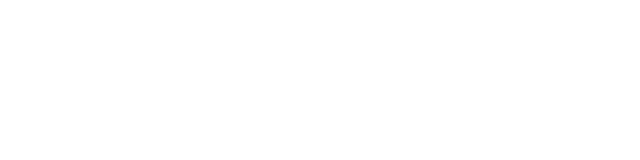
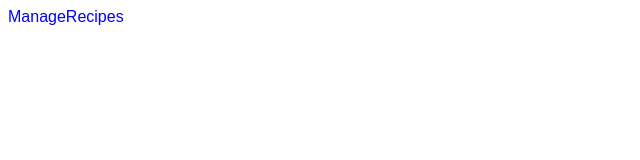
Before and after one commit to heatherwang39/Spoon, a React (Create React App) app in the folder spoon/: page /ManageRecipes in a window 1280 px wide. Shown: the top 160 px of the page, without its empty margins (0-640 px from the left). Built offline with nearby package versions, Linux system fonts and the light colour scheme.

Commit message:
add manage users/recipes page and route

```diff
--- a/spoon/src/App.js
+++ b/spoon/src/App.js
@@ -4,8 +4,14 @@
 
 import Feed from './react-components/Feed';
 import UserProfile from './react-components/UserProfile';
+import ManageUsers from './react-components/ManageUsers';
+import ManageRecipes from './react-components/ManageRecipes';
 
 class App extends React.Component {
+  state = {
+    username:'user'
+  }
+
   render() {
     return (
       <div>
@@ -23,6 +29,16 @@
               path="/UserProfile"
               render={() => <UserProfile appState={this.state} />}
             />
+            <Route
+              exact
+              path="/ManageUsers"
+              render={() => <ManageUsers appState={this.state} />}
+            />
+            <Route
+              exact
+              path="/ManageRecipes"
+              render={() => <ManageRecipes appState={this.state} />}
+            />
           </Switch>
         </BrowserRouter>
       </div>
--- /dev/null
+++ b/spoon/src/react-components/ManageRecipes/index.js
@@ -0,0 +1,13 @@
+import React from 'react';
+
+import './styles.css';
+
+class ManageRecipes extends React.Component {
+    render() {
+      return (
+        <div>ManageRecipes</div>
+      )
+    }
+}
+
+export default ManageRecipes;
--- /dev/null
+++ b/spoon/src/react-components/ManageUsers/index.js
@@ -0,0 +1,13 @@
+import React from 'react';
+
+import './styles.css';
+
+class ManageUsers extends React.Component {
+    render() {
+      return (
+        <div>ManageUsers</div>
+      )
+    }
+}
+
+export default ManageUsers;
```
Also changed, not shown: spoon/src/react-components/ManageRecipes/managerecipes.js (deleted), spoon/src/react-components/ManageRecipes/styles.css (added), spoon/src/react-components/ManageUsers/manageusers.js (deleted), spoon/src/react-components/ManageUsers/styles.css (added).
